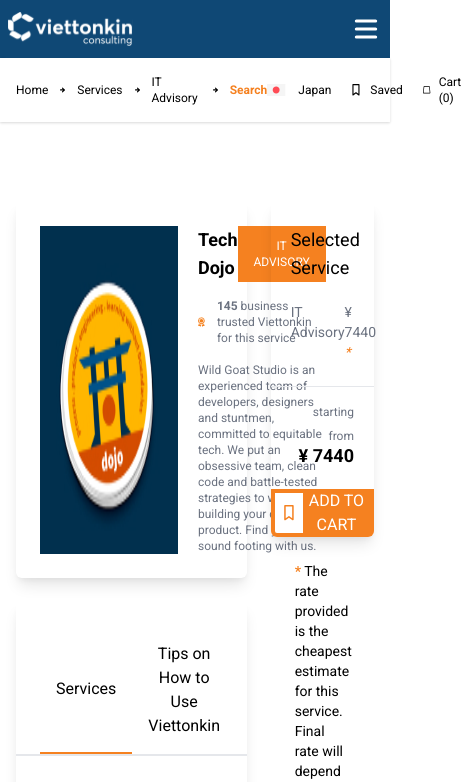
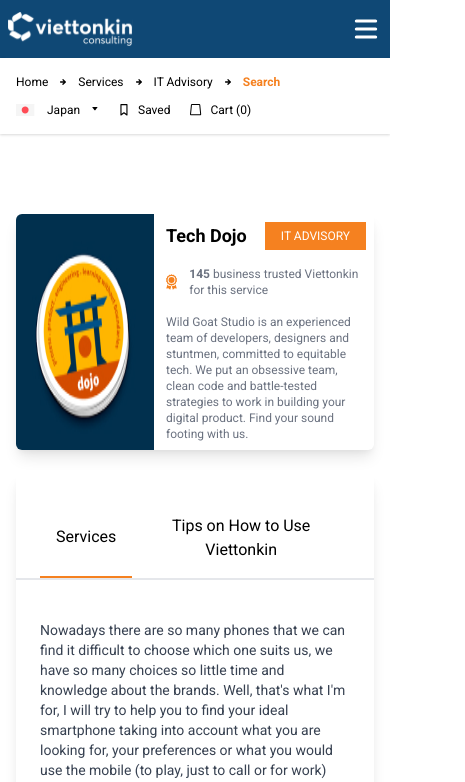
Before and after one commit to putrairawan992/vieottokin-v2, a React (Create React App) app: page /profile-provider in a window 390 px wide. Shown: the top 782 px of the page, 465 px wide, since content can reach past the window. Built offline with nearby package versions, Linux system fonts and the light colour scheme.

Commit message:
profile provider

```diff
--- a/src/components/Breadcrumb/index.jsx
+++ b/src/components/Breadcrumb/index.jsx
@@ -8,7 +8,7 @@
   return (
     <Fragment>
       <Container fluid className="md:px-6 lg:px-8 relative shadow py-4">
-        <Container className="flex justify-between">
+        <Container className="flex md:flex-row flex-col justify-between">
           <div className="text-xs flex items-center">
             { base.map((item, i) => (
               <Fragment key={ i }>
@@ -20,7 +20,7 @@
             <span className="font-bold text-orange">{ current }</span>
           </div>
 
-          <div className="text-xs flex items-center">
+          <div className="text-xs flex items-center mt-3 md:mt-0">
             <div className="flex items-center">
               <img src={ JapanFlag } alt="japan flag" />
               <p className="mx-3">Japan</p>
--- a/src/pages/ProfileProvider/index.jsx
+++ b/src/pages/ProfileProvider/index.jsx
@@ -1,6 +1,6 @@
 import React, { Fragment, useState } from 'react';
 import { Link } from 'react-router-dom';
-import { Container, Row } from 'components/Grid';
+import { Container, Row, Col } from 'components/Grid';
 import Breadcrumb from 'components/Breadcrumb';
 import Icon from 'icon';
 
@@ -12,12 +12,16 @@
       <Breadcrumb base={[ 'Home', 'Services', 'IT Advisory' ]} current="Search" />
 
       <Container className="py-20">
-        <Row className="-mx-3">
-          <div className="w-8/12 px-3">
-            <div className="shadow-lg rounded-md p-6 flex">
-              <img src="/images/tech-dojo.jpg" alt="tech dojo" className="mr-5" />
+        <Row>
+          <Col md={8}>
+            <div className="shadow-lg rounded-md md:p-6 flex">
+              <img
+                src="/images/tech-dojo.jpg"
+                alt="tech dojo"
+                className="mr-1 md:mr-5 rounded-l-md"
+              />
 
-              <div className="w-full my-auto">
+              <div className="w-full my-auto md:p-0 p-2">
                 <div className="flex justify-between w-full">
                   <h1 className="font-bold text-lg">
                     Tech Dojo
@@ -80,9 +84,9 @@
                 <p className="mb-3">Nowadays there are so many phones that we can find it difficult to choose which one suits us, we have so many choices so little time and knowledge about the brands. Well, that's what I'm for, I will try to help you to find your ideal smartphone taking into account what you are looking for, your preferences or what you would use the mobile (to play, just to call or for work) and your budget.</p>
               </article> }
             </div>
-          </div>
+          </Col>
 
-          <div className="w-4/12 px-3">
+          <Col md={4} className="md:mt-0 mt-8">
             <div className="shadow-lg rounded-md pt-6">
               <h4 className="text-lg px-5">Selected Service</h4>
 
@@ -110,7 +114,7 @@
             <p className="px-6 mt-6 text-sm">
               <b className="text-orange">*</b> The rate provided is the cheapest estimate for this service. Final rate will depend on the needed service.
             </p>
-          </div>
+          </Col>
         </Row>
       </Container>
 
```
Also changed, not shown: 1 other file (tests, documents, lock files or other folders).
